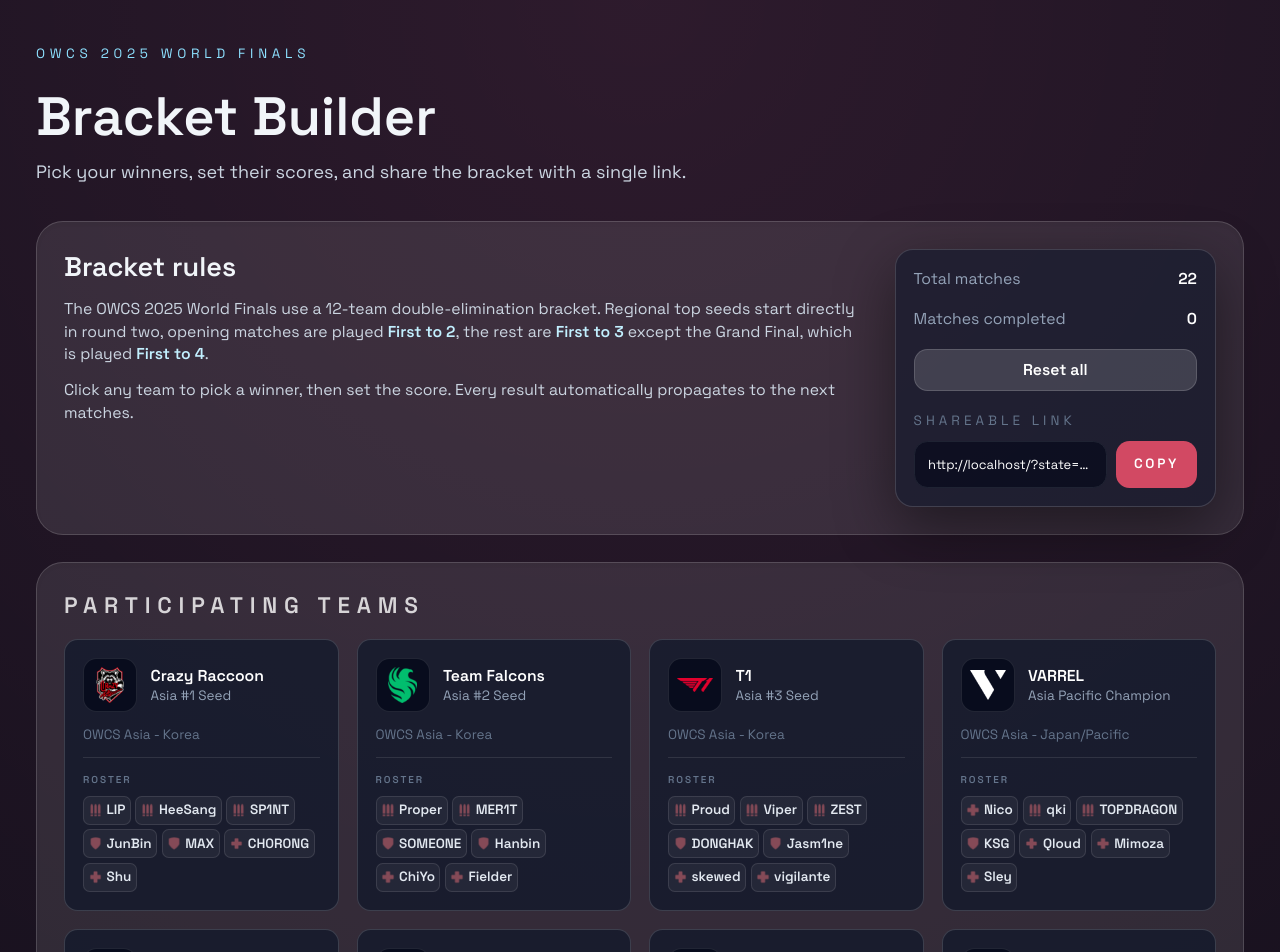
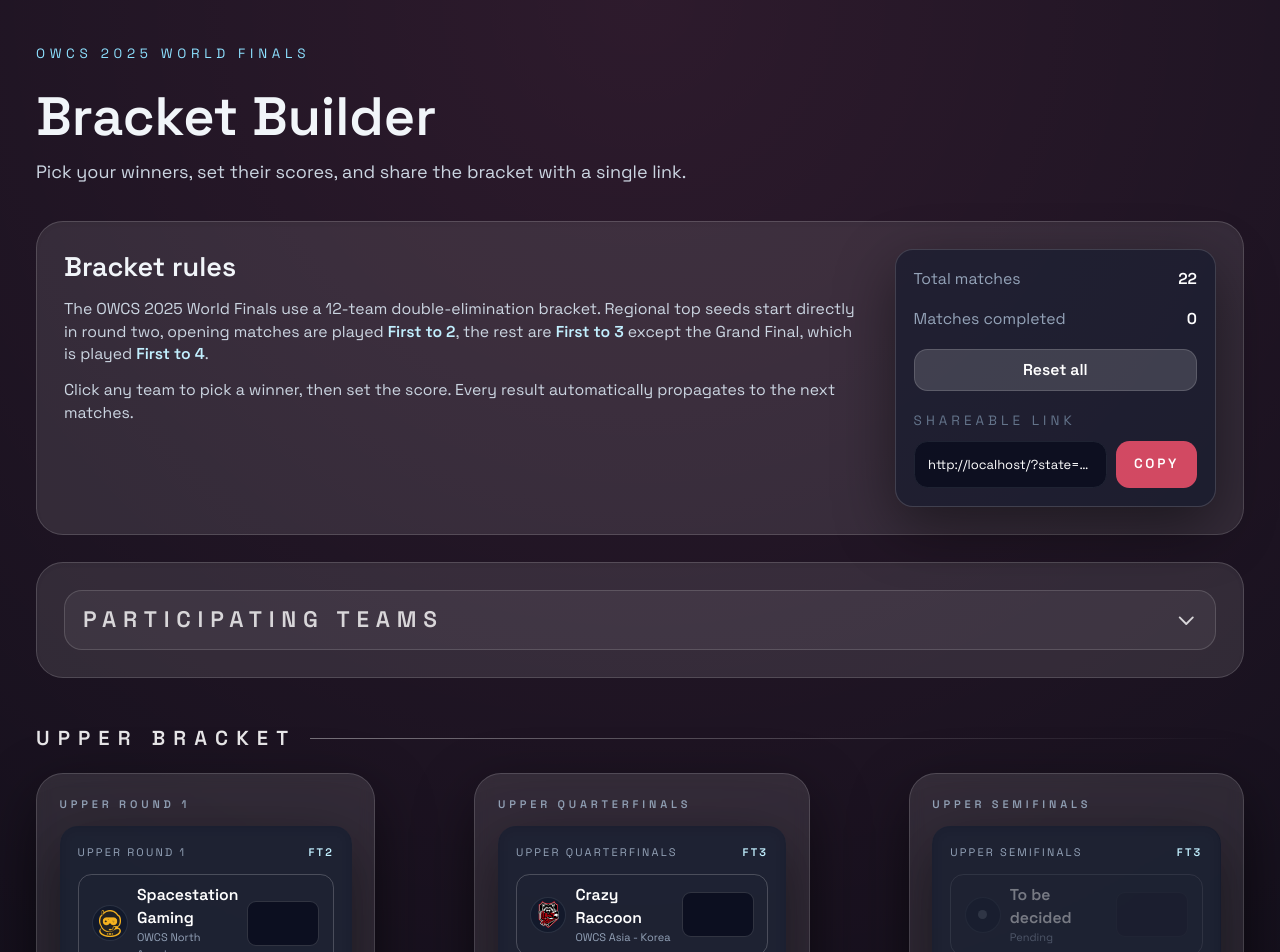
Before and after one commit to nhansds/owcsBracket, a Nuxt app: page / in a window 1280 px wide. Shown: the top 952 px of the page. Built offline with nearby package versions, Linux system fonts and the light colour scheme.

Commit message:
Add Collapsible component and integrate into TeamsList for improved UI

```diff
--- /dev/null
+++ b/app/components/Collapsible.vue
@@ -0,0 +1,35 @@
+<template>
+  <div>
+    <slot
+      name="trigger"
+      :is-open="isOpen"
+      :toggle="toggle"
+    />
+    <transition
+      enter-active-class="transition-[max-height,opacity,transform] duration-600 ease-[cubic-bezier(0.34,1.56,0.64,1)]"
+      enter-from-class="max-h-0 opacity-0 -translate-y-1 rotate-x-6"
+      enter-to-class="max-h-[500px] opacity-100 translate-y-0 rotate-x-0"
+      leave-active-class="transition-[max-height,opacity,transform] duration-450 ease-[cubic-bezier(0.34,1.56,0.64,1)]"
+      leave-from-class="max-h-[500px] opacity-100 translate-y-0 rotate-x-0"
+      leave-to-class="max-h-0 opacity-0 -translate-y-1 rotate-x-3"
+    >
+      <div v-if="isOpen" class="overflow-hidden will-change-transform">
+        <slot name="content" />
+      </div>
+    </transition>
+  </div>
+</template>
+
+<script setup lang="ts">
+import { ref } from 'vue'
+
+const props = defineProps<{
+  defaultOpen?: boolean
+}>()
+
+const isOpen = ref(props.defaultOpen ?? true)
+
+const toggle = () => {
+  isOpen.value = !isOpen.value
+}
+</script>
--- a/app/components/TeamsList.vue
+++ b/app/components/TeamsList.vue
@@ -1,9 +1,31 @@
 <template>
   <section class="space-y-4">
-    <h2 class="text-xl font-semibold uppercase tracking-[0.3em] text-white/80">
-      Participating Teams
-    </h2>
-    <div class="grid gap-4 sm:grid-cols-2 lg:grid-cols-3 xl:grid-cols-4">
+    <Collapsible :default-open="false">
+      <template #trigger="{ isOpen, toggle }">
+        <button
+          class="flex w-full items-center justify-between rounded-2xl border border-white/15 bg-white/5 px-4 py-3 text-left text-xl font-semibold uppercase tracking-[0.3em] text-white/80 transition hover:bg-white/10"
+          type="button"
+          @click="toggle"
+        >
+          <span>Participating Teams</span>
+          <svg
+            xmlns="http://www.w3.org/2000/svg"
+            viewBox="0 0 24 24"
+            stroke="currentColor"
+            fill="none"
+            class="h-5 w-5"
+            :class="{ 'rotate-180': isOpen }"
+            :style="{
+              transition: 'transform 600ms cubic-bezier(0.19, 1, 0.22, 1)'
+            }"
+          >
+            <path stroke-linecap="round" stroke-linejoin="round" stroke-width="2" d="M19 9l-7 7-7-7" />
+          </svg>
+        </button>
+      </template>
+
+      <template #content>
+        <div class="mt-4 grid gap-4 sm:grid-cols-2 lg:grid-cols-3 xl:grid-cols-4">
           <div
             v-for="team in teams"
             :key="team.id"
@@ -20,11 +42,7 @@
                   class="h-8 w-8 object-contain"
                   loading="lazy"
                 />
-            <div
-              v-else
-              class="h-4 w-4 rounded-full"
-              :style="{ backgroundColor: team.accent }"
-            />
+                <div v-else class="h-4 w-4 rounded-full" :style="{ backgroundColor: team.accent }" />
               </div>
               <div class="flex-1 min-w-0">
                 <h3 class="text-sm font-semibold text-white truncate">{{ team.name }}</h3>
@@ -36,14 +54,14 @@
               <p class="mb-2 text-[10px] font-semibold uppercase tracking-[0.2em] text-slate-500">
                 Roster
               </p>
-          <div class="flex flex-wrap gap-1">
+              <div class="flex flex-wrap gap-2">
                 <span
                   v-for="player in team.roster"
                   :key="player.name"
-              class="flex items-center gap-1 rounded-md border border-white/10 bg-white/5 px-1 py-1 text-xs font-semibold text-slate-200"
+                  class="flex items-center gap-2 rounded-lg border border-white/10 bg-white/5 px-3 py-1 text-xs font-semibold text-slate-200"
                 >
                   <img
-                class="h-3 w-3 object-contain"
+                    class="h-4 w-4 object-contain"
                     :src="roleIcons[player.role]"
                     :alt="roleLabels[player.role]"
                     loading="lazy"
@@ -54,12 +72,15 @@
             </div>
           </div>
         </div>
+      </template>
+    </Collapsible>
   </section>
 </template>
 
 <script setup lang="ts">
 import type { PlayerRole } from '~/types/bracket'
 import { useBracket } from '~/composables/useBracket'
+import Collapsible from '../components/Collapsible.vue'
 
 const { teams } = useBracket()
 
--- a/app/pages/index.vue
+++ b/app/pages/index.vue
@@ -123,11 +123,15 @@
 const shareToken = ref('')
 const shareStatus = ref('')
 const initialized = ref(false)
+const runtimeConfig = useRuntimeConfig()
 
 const shareUrl = computed(() => {
   if (!process.client) return ''
   const origin = globalThis.location?.origin ?? ''
-  const base = `${origin}${route.path}`
+  const basePath = runtimeConfig.app?.baseURL ?? '/'
+  const normalizedBase = basePath.endsWith('/') ? basePath : `${basePath}/`
+  const pathSuffix = route.path === '/' ? '' : route.path.replace(/^\//, '')
+  const base = `${origin}${normalizedBase}${pathSuffix}`
   return shareToken.value ? `${base}?state=${shareToken.value}` : base
 })
 
```
Lines whose indentation alone changed are shown as unchanged.
